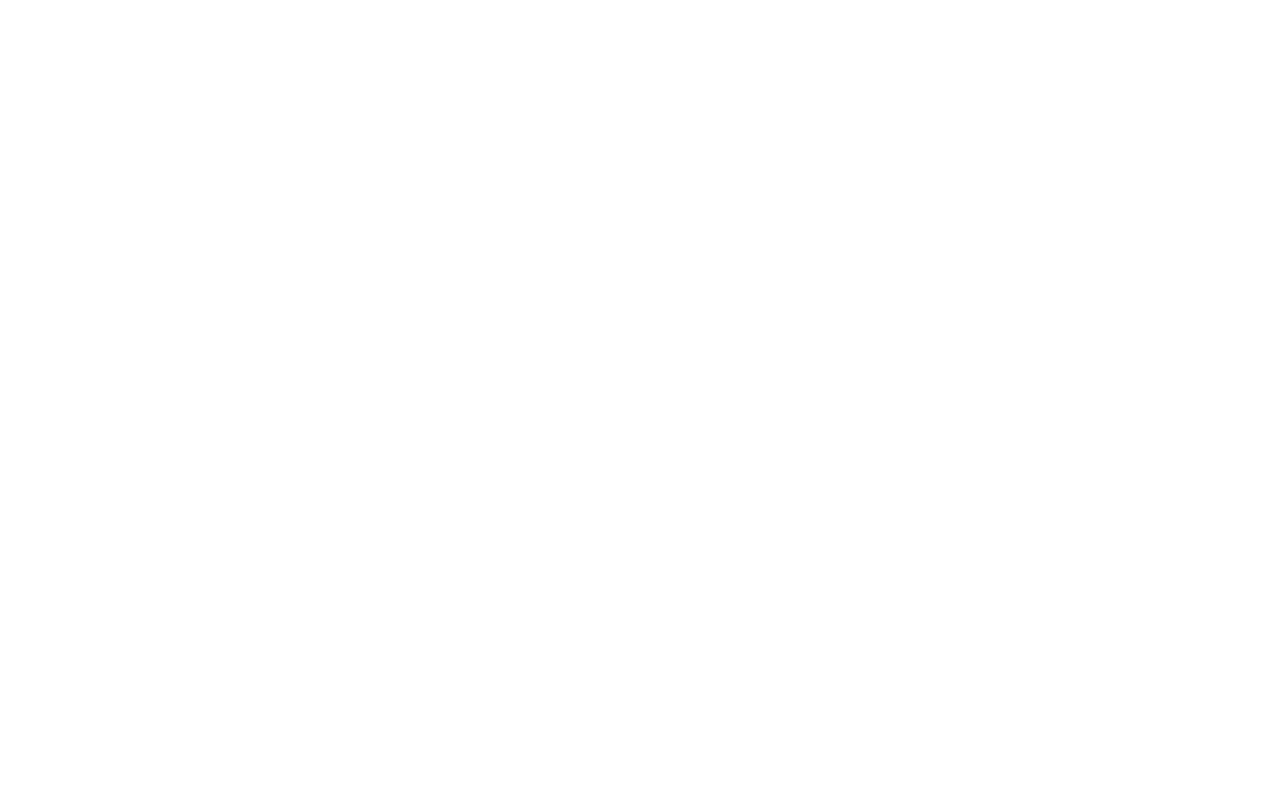
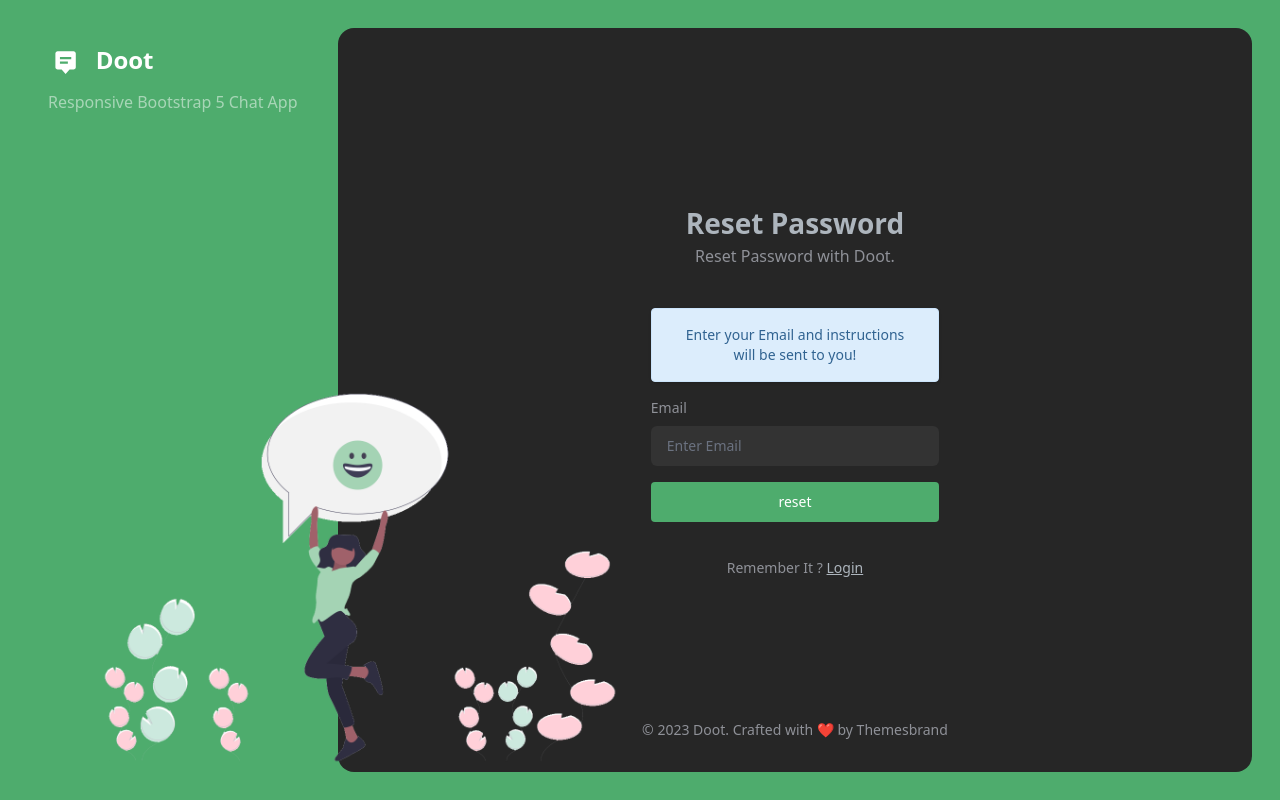
Before and after one commit to Codmify/Fichat-site, a React (Vite) app: page /auth-recoverpw in a window 1280 px wide. Before the commit this address had no page. Built offline with nearby package versions, Linux system fonts and the light colour scheme.

Commit message:
Added recovery page and check for user input

```diff
--- a/src/App.tsx
+++ b/src/App.tsx
@@ -8,6 +8,7 @@
 import Settings from "./pages/components/settings/Settings"
 import Login from "./pages/components/Auth/Login"
 import Register from "./pages/components/Auth/Register"
+import ForgotPassword from "./pages/components/Auth/ForgotPassword"
 
 
 function App() {
@@ -16,6 +17,7 @@
     <Routes>
         <Route path="/" element={<Login />}>
           <Route path="register" element={<Register />}/>
+          <Route path="auth-recoverpw" element={<ForgotPassword />} />
         </Route>
         <Route path="dashboard" element={<Dashboard />}>
           <Route index element={<Chat />} />
--- a/src/pages/components/Auth/DynamicInput.tsx
+++ b/src/pages/components/Auth/DynamicInput.tsx
@@ -1,31 +1,35 @@
 import {useState} from 'react'
 import { IoMdEye, IoMdEyeOff } from "react-icons/io";
+import { Link } from 'react-router-dom';
 
 interface DynamicInputProps {
-    type: string;
-    placeholder?: string;
-    value?: string;
-    label: string;
+    placeholder: string;
     labelFor: string;
     InputId: string;
     forgotPassword: boolean;
-    onChange?: (value: string) => void;
+    label: string;
+    name: string; // Use keyof to ensure that 'name' corresponds to a key in FormData
+    type: string;
+    value: string;
+    onChange: (event: React.ChangeEvent<HTMLInputElement>) => void;
+    onBlur: () => void;
+    error: string | undefined;
 }
 
-const DynamicInput: React.FC<DynamicInputProps> = ({ label, labelFor, type, placeholder, value, InputId, forgotPassword, onChange }) => {
+const DynamicInput: React.FC<DynamicInputProps> = ({ label, labelFor, type, name,placeholder, value, InputId, forgotPassword, onChange, onBlur, error }) => {
     const [visible, setVisivle] = useState(false)
 
-    const handleInputChange = (event: React.ChangeEvent<HTMLInputElement>) => {
-        if (onChange) {
-            onChange(event.target.value);
-        }
-    };
+    // const handleInputChange = (event: React.ChangeEvent<HTMLInputElement>) => {
+    //     if (onChange) {
+    //         onChange(event.target.value);
+    //     }
+    // };
 
     return (
         <div className='relative'>
             <div className='flex justify-between'>
                 <label htmlFor={labelFor} className="capitalize block mb-2 text-sm font-medium text-[#8f9198] dark:text-white">{label}</label>
-                <a href="" className={forgotPassword ? "block text-[#8f9198] text-sm" : 'hidden'}>Forgot password?</a>
+                <Link to="/auth-recoverpw" className={forgotPassword ? "block text-[#8f9198] text-sm" : 'hidden'}>Forgot password?</Link>
             </div>
             <input
                 className="bg-[#333] border border-none text-[#8f9198] text-sm rounded-md focus:ring-0 focus:border-none block w-full p-2.5 dark:bg-gray-700 dark:border-gray-600 dark:placeholder-gray-400 dark:text-white dark:focus:ring-0 dark:focus:border-blue-500 ps-4"
@@ -33,14 +37,16 @@
                 id={InputId}
                 placeholder={placeholder}
                 value={value}
-                onChange={handleInputChange}
-                required
+                onChange={onChange}
+                onBlur={onBlur}
+                name={name}
             />
             {type === 'password' && (
                 <div className='absolute right-3 top-10 text-[#8f9198] text-lg' onClick={() => setVisivle(!visible)}>
                     {visible ? <IoMdEye /> : <IoMdEyeOff />}
                 </div>
             )}
+            {error && <p className='text-red-500 text-xs mt-2'>{error}</p>}
         </div>
     )
 }
--- /dev/null
+++ b/src/pages/components/Auth/ForgotPassword.tsx
@@ -0,0 +1,22 @@
+import FormInterface from "./FormInterface";
+import Heading from "./Heading";
+
+const ForgotPassword = () => {
+    return(
+        <div className="conatainer text-white min-h-screen	bg-[#4eac6d]">
+            <div className="flex flex-col md:flex-row h-screen p-3 py-0 md:p-5 relative">
+                <div className="w-full text-center md:text-left md:w-[25%] py-7 md:ps-7">
+                    <Heading
+                        logoDesc={"Responsive Bootstrap 5 Chat App"}
+                        logoTitle={'Doot'}
+                    />
+                </div>
+                <div className="w-[100%] h-full mx-auto md:mx-0 md:w-[75%] p-2">
+                    <FormInterface />
+                </div>
+            </div>
+        </div>
+    )
+}
+
+export default ForgotPassword;
--- a/src/pages/components/Auth/FormHeading.tsx
+++ b/src/pages/components/Auth/FormHeading.tsx
@@ -5,7 +5,7 @@
 
 const FormHeading: React.FC<HeadingProps> = ({greeting, authMessage}) => {
     return(
-        <div className="text-[#adb5bd] text-center md:mb-4">
+        <div className="text-[#adb5bd] text-center w-full mt-10">
                 <h4 className="text-[1.5rem] md:text-[1.75rem] font-semibold capitalize">{greeting}</h4>
                 <p className="text-[#8f9198] text-sm md:text-base">{authMessage}</p>
         </div>
--- a/src/pages/components/Auth/FormInterface.tsx
+++ b/src/pages/components/Auth/FormInterface.tsx
@@ -6,29 +6,128 @@
 import InButton from "./InButton";
 import SignInWith from "./SignInWith";
 import { useLocation, Link } from "react-router-dom";
+import React, { useState } from 'react';
+import InfoCard from "./InfoCard";
+
+interface FormData {
+    email: string;
+    password: string;
+    username: string;
+  }
+
+  interface Errors {
+    email?: string;
+    password?: string;
+    username?: string;
+  }
+
+const FormInterface: React.FC = () => {
+    const location = useLocation();
+
+    const validateEmail = (email: string) => {
+        const emailRegex = /^[a-zA-Z0-9._%+-]+@[a-zA-Z0-9.-]+\.[a-zA-Z]{2,}$/;
+        return emailRegex.test(email);
+      };
+
+      const validatePassword = (password: string) => {
+        // Password must contain at least 8 characters, including at least one uppercase letter, one lowercase letter, one digit, and one special character
+        const passwordRegex = /^(?=.*\d)(?=.*[a-z])(?=.*[A-Z])(?=.*[\W_]).{8,}$/;
+        return passwordRegex.test(password);
+      };
+
+    const initialFormData: FormData = {
+        email: '',
+        password: '',
+        username: '',
+      };
+      const validateAllFieldsNotEmpty = () => {
+        let hasEmptyField = false;
+        Object.keys(formData).forEach((inputName) => {
+          if (!formData[inputName as keyof FormData].trim()) {
+            setErrors((prevErrors) => ({ ...prevErrors, [inputName]: `${inputName} is required` }));
+            hasEmptyField = true;
+          }
+        });
+        return !hasEmptyField;
+      };
+
+      const [formData, setFormData] = useState<FormData>(initialFormData);
+
+      const [errors, setErrors] = useState<Errors>({});
+
+      const handleInputChange = (event: React.ChangeEvent<HTMLInputElement>) => {
+        const { name, value } = event.target;
+        setFormData((prevData) => ({
+        ...prevData,
+        [name]: value,
+        }));
+      };
+
+      const validateInput = (inputName: keyof FormData) => {
+        if (!formData[inputName].trim()) {
+          setErrors((prevErrors) => ({ ...prevErrors, [inputName]: `${inputName} is required` }));
+        } else if (inputName === 'email' && !validateEmail(formData.email)) {
+          setErrors((prevErrors) => ({ ...prevErrors, [inputName]: 'Invalid email format' }));
+        } else if (inputName === 'password' && !validatePassword(formData.password)) {
+          setErrors((prevErrors) => ({
+            ...prevErrors,
+            [inputName]: 'Password must be at least 8 characters and include uppercase, lowercase, digit, and special character',
+          }));
+        } else {
+          setErrors((prevErrors) => ({ ...prevErrors, [inputName]: '' }));
+        }
+      };
+
+      const handleSubmit = (event: React.FormEvent) => {
+        event.preventDefault();
 
 
-const FormInterface = () => {
-    const location = useLocation()
+         // Validate each input for empty and format
+        let allValid = true;
+        Object.keys(formData).forEach((inputName) => {
+        validateInput(inputName as keyof FormData);
+        if (errors[inputName as keyof FormData]) {
+            allValid = false;
+        }
+        });
+
+        if (!validateAllFieldsNotEmpty() || !allValid) {
+            return; // Don't proceed with submission if there are errors
+        }
+
+        // Perform authentication logic here if validations pass
+        const hasErrors = Object.values(errors).some((error) => error !== '');
+        if (!hasErrors) {
+          window.location.href = '/dashboard';
+        }
+      };
 const loginFormInterface =
                 <>
                     <DynamicInput
-                        type="email"
+                        type="text"
                         label="Username"
-                        labelFor="password"
+                        labelFor="username"
+                        name = 'username'
                         placeholder="Enter username"
-                        InputId='loginPswd'
+                        InputId='uname'
                         forgotPassword = {false}
-                        value="admin@themesbrand.com"
+                        value={formData.username}
+                        onChange={handleInputChange}
+                        onBlur={() => validateInput('username')}
+                        error={errors.username}
                     />
                     <DynamicInput
                         type="password"
                         label="Password"
                         labelFor="password"
+                        name="password"
                         placeholder="Enter your password"
                         InputId='loginPswd'
                         forgotPassword = {true}
-                        value="123456"
+                        value={formData.password}
+                        onChange={handleInputChange}
+                        onBlur={() => validateInput('password')}
+                        error={errors.password}
                     />
                     <CheckBoxInput
                         label="Remember me"
@@ -45,61 +144,121 @@
                     <DynamicInput
                         type="email"
                         label="Email"
+                        name="email"
                         labelFor="email"
                         placeholder="Enter Email"
                         InputId='email'
                         forgotPassword = {false}
+                        value={formData.email}
+                        onChange={handleInputChange}
+                        onBlur={() => validateInput('email')}
+                        error={errors.email}
                     />
                     <DynamicInput
                         type="text"
                         label="Username"
+                        name="username"
                         labelFor="usname"
                         placeholder="Enter username"
                         InputId='username'
                         forgotPassword = {false}
+                        value={formData.username}
+                        onChange={handleInputChange}
+                        onBlur={() => validateInput('username')}
+                        error={errors.username}
                     />
                     <DynamicInput
                         type="password"
                         label="Password"
+                        name="password"
                         labelFor="pswd"
                         placeholder="Enter password"
                         InputId='pswd'
                         forgotPassword = {true}
+                        value={formData.password}
+                        onChange={handleInputChange}
+                        onBlur={() => validateInput('password')}
+                        error={errors.password}
                     />
                     <div className="text-[#8f9198] text-sm md:text-[0.96rem]">By registering you agree to the Doot <a href="" className="text-[#4eac6d]">Terms of Use</a></div>
                     <InButton
                         label="Register"
-                        btnTo = 'dashboard'
+                        btnTo = '/dashboard'
                     />
                 </>;
+const recoveryInterface =
+                <>
+                    <InfoCard />
+                    <DynamicInput
+                        type="email"
+                        label="Email"
+                        name="email"
+                        labelFor="email"
+                        placeholder="Enter Email"
+                        InputId='email'
+                        forgotPassword = {false}
+                        value={formData.email}
+                        onChange={handleInputChange}
+                        onBlur={() => validateInput('email')}
+                        error={errors.email}
+                    />
+                    <InButton
+                        label="reset"
+                        btnTo="/auth-recoverpw"
+                    />
+                </>
 
             let UiInterface;
+            let headerInterfase;
+            let qLink;
+            let socLog;
+            let cRight;
             if(location.pathname === "/register"){
-                UiInterface = regFromInterface
+                UiInterface = regFromInterface;
+                headerInterfase = <FormHeading
+                greeting = "Register Account"
+                authMessage = "Get your free Doot account now."
+                />;
+                qLink = <div className="text-[#8f9198] mt-0 md:mt-3 text-center text-sm z-10">
+                Already have an account? <Link to="/" className="text-[#adb5bd] font-medium underline">Login</Link>
+                </div>;
+                socLog = <SignInWith text= "Sign up using"/>
+                cRight= 'md:bottom-4'
+            }
+            else if (location.pathname === "/auth-recoverpw"){
+                UiInterface = recoveryInterface;
+                headerInterfase = <FormHeading
+                greeting = "Reset Password"
+                authMessage = "Reset Password with Doot." />;
+                qLink= <div className="text-[#8f9198] mt-0 md:mt-3 text-center text-sm z-10">
+                Remember It ? <Link to="/" className="text-[#adb5bd] font-medium underline">Login</Link>
+                </div>;
+                cRight= 'md:bottom-8';
             }
             else{
-               UiInterface = loginFormInterface
+               UiInterface = loginFormInterface;
+               headerInterfase = <FormHeading
+               greeting = "Welcome back !"
+               authMessage = "Sign in to continue to Doot." />
+               qLink = <div className="text-[#8f9198] mt-0 md:mt-3 text-center text-sm z-10">
+                Do you have an account? <Link to="register" className="text-[#adb5bd] font-medium underline">Register</Link>
+                </div>;
+                socLog = <SignInWith text= "Sign in with"/>;
+                cRight= 'md:bottom-8'
             }
+
+
+
     return (
         <>
         <div className="flex gap-10 flex-col relative justify-center items-center bg-[#262626] h-full rounded-2xl p-5 pb-20">
-            {location.pathname === "/register" ? <FormHeading
-                greeting = "Register Account"
-                authMessage = "Get your free Doot account now."
-            /> : <FormHeading
-            greeting = "Welcome back !"
-            authMessage = "Sign in to continue to Doot." />
-            }
-            <form className="w-[98%] md:w-[55%] lg:w-[42%] xl:w-[33%] flex max-w-md flex-col gap-4">
+            {headerInterfase}
+            <form onSubmit={handleSubmit} className="w-[98%] md:w-[55%] lg:w-[42%] xl:w-[33%] flex max-w-md flex-col gap-4">
                 {UiInterface}
-                {location.pathname === '/'? <SignInWith text= "Sign in with"/> : <SignInWith text= "Sign up using"/>}
-                {location.pathname === '/register'? <div className="text-[#8f9198] mt-0 md:mt-6 text-center text-sm z-10">
-                        Already have an account? <Link to="/" className="text-[#adb5bd] font-medium underline">Login</Link>
-                    </div> : <div className="text-[#8f9198] mt-0 md:mt-6 text-center text-sm z-10">
-                        Do you have an account? <Link to="register" className="text-[#adb5bd] font-medium underline">Register</Link>
-                    </div>}
+                {socLog}
+                {qLink}
 
-                <div className="text-[#8f9198] left-0 w-full bottom-8 md:bottom-6 z-10 text-center text-sm absolute">
+                <div className={`text-[#8f9198] left-0 w-full bottom-8  ${cRight} z-10 text-center text-sm absolute`}>
                     © 2023 Doot. Crafted with <span>&#10084;</span> by Themesbrand
                 </div>
             </form>
--- a/src/pages/components/Auth/InButton.tsx
+++ b/src/pages/components/Auth/InButton.tsx
@@ -7,7 +7,9 @@
 
 const InButton: React.FC<InButtonProps> = ({label, btnTo}) => {
     return(
-        <Link to={btnTo} className="text-white text-center w-full bg-[#4eac6d] hover:bg-[#42925d] transition-all duration-300 font-normal hover:transition-all hover:duration-300 focus:ring-1 focus:ring-[#85dda150] rounded text-sm px-5 py-2.5 mr-2 mb-2 focus:outline-none ">{label}</Link>
+        <button type="submit" className="text-white text-center w-full bg-[#4eac6d] hover:bg-[#42925d] transition-all duration-300 font-normal hover:transition-all hover:duration-300 focus:ring-1 focus:ring-[#85dda150] rounded text-sm px-5 py-2.5 mr-2 mb-2 focus:outline-none">
+            <Link to={btnTo} className="w-full">{label}</Link>
+        </button>
     )
 }
 
--- /dev/null
+++ b/src/pages/components/Auth/InfoCard.tsx
@@ -0,0 +1,12 @@
+
+const InfoCard= () => {
+    return (
+        <>
+            <div className="block max-w-sm p-4 px-6 bg-[#dcedfc] border border-[#cbe4fb] rounded shadow">
+                <p className="font-normal text-center text-sm text-[#306391]">Enter your Email and instructions will be sent to you!</p>
+            </div>
+        </>
+    )
+};
+
+export default InfoCard;
```
